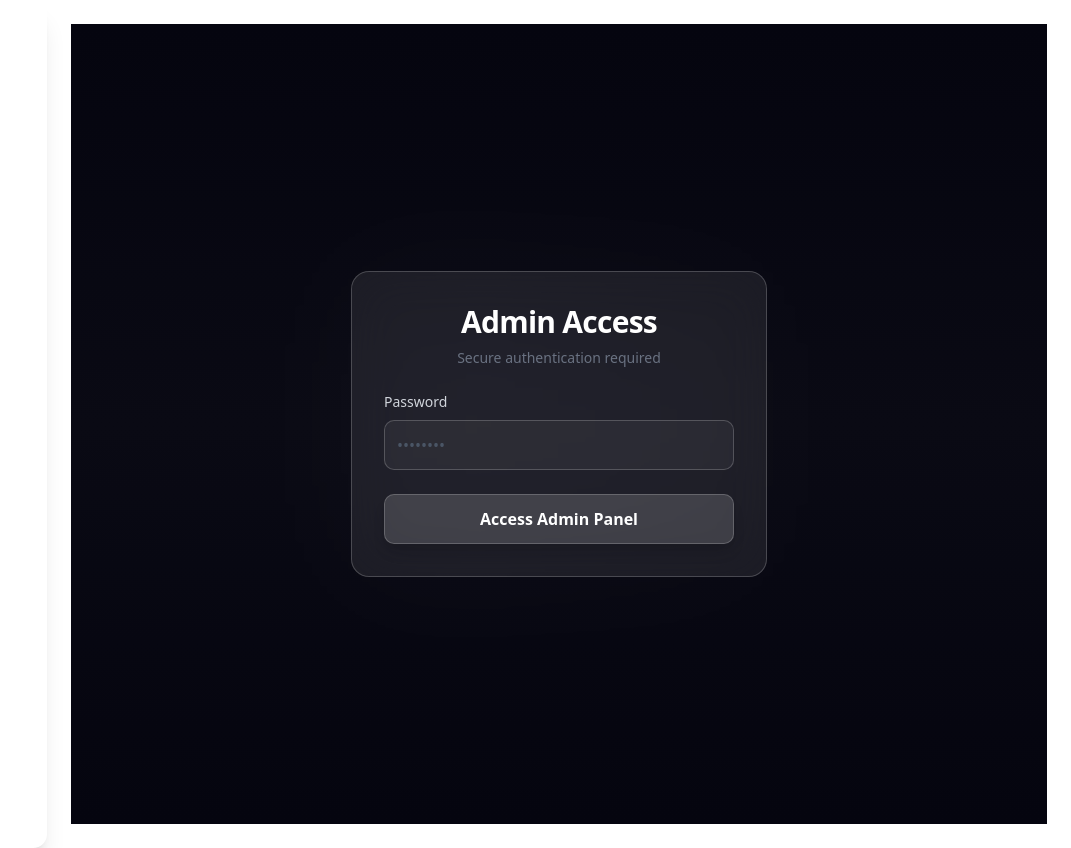
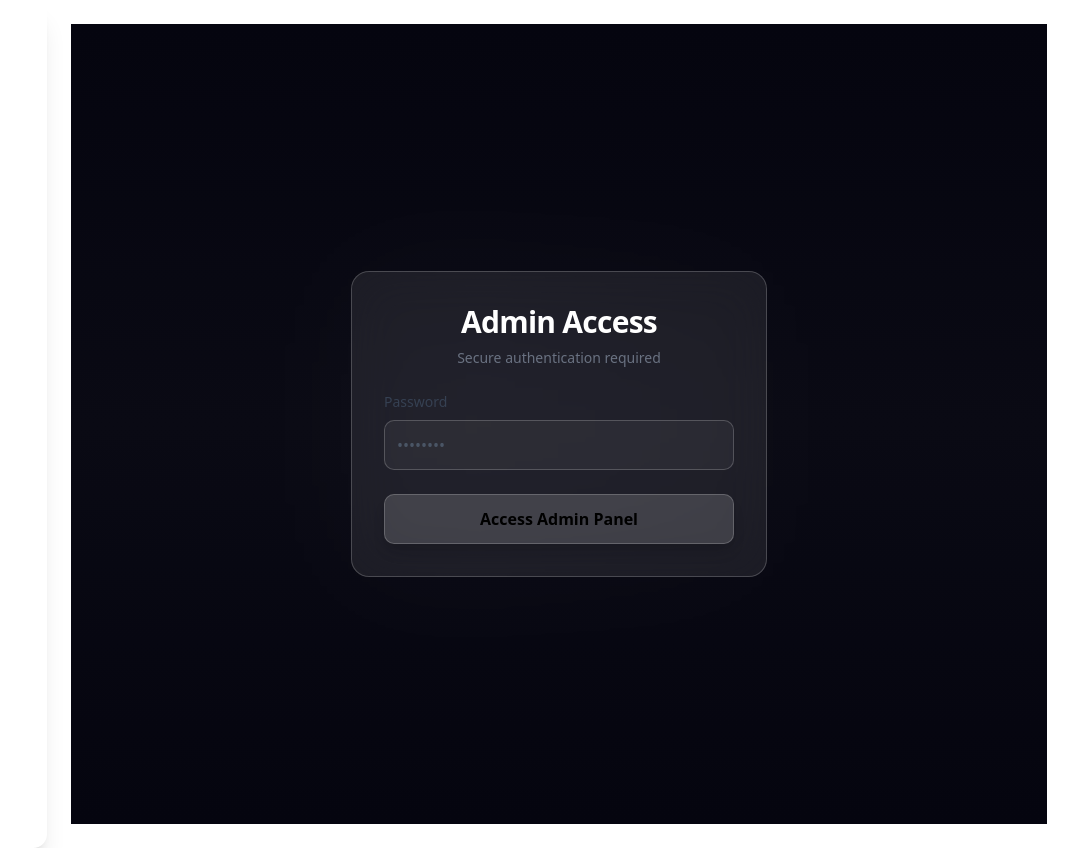
Before and after one commit to fauzan018/taraweeh-finder, a Next.js app: page /admin/login in a window 1280 px wide. Shown: the whole page, without its empty margins (209-1280 px from the left). Built offline with nearby package versions, Linux system fonts and the light colour scheme.

Commit message:
Fix contrast issues: darken text on translucent white backgrounds
- PremiumButton primary variant text -> black
- RamadanCounter text -> black
- Admin login label/input -> darker text
- Header 'Submit Mosque' button text -> black

```diff
--- a/src/app/admin/login/page.tsx
+++ b/src/app/admin/login/page.tsx
@@ -52,7 +52,7 @@ export default function AdminLogin() {
 
             {/* Password Input */}
             <div className="space-y-2">
-              <label className="text-gray-300 text-sm font-medium block">
+              <label className="text-gray-700 text-sm font-medium block">
                 Password
               </label>
               <div className="relative group">
@@ -62,7 +62,7 @@ export default function AdminLogin() {
                   value={password}
                   onChange={(e) => setPassword(e.target.value)}
                   disabled={loading}
-                  className="w-full rounded-lg p-3 bg-white/5 hover:bg-white/8 border border-white/20 focus:border-white/40 text-white placeholder-gray-600 focus:outline-none transition-all duration-300 disabled:opacity-50"
+                  className="w-full rounded-lg p-3 bg-white/5 hover:bg-white/8 border border-white/20 focus:border-white/40 text-black placeholder-gray-600 focus:outline-none transition-all duration-300 disabled:opacity-50"
                 />
               </div>
             </div>
--- a/src/app/page.tsx
+++ b/src/app/page.tsx
@@ -97,7 +97,7 @@ export default function HomePage() {
                 <p className="text-gray-500 mt-1 text-sm sm:text-base">Discover Taraweeh near you</p>
               </div>
               <div className="hidden sm:flex items-center gap-4">
-                <Link href="/submit" className="px-4 py-2 bg-white/10 hover:bg-white/20 text-white rounded-lg font-semibold transition-all duration-300">
+                <Link href="/submit" className="px-4 py-2 bg-white/10 hover:bg-white/20 text-black rounded-lg font-semibold transition-all duration-300">
                   Submit Mosque
                 </Link>
                 <RamadanCounter />
--- a/src/components/PremiumButton.tsx
+++ b/src/components/PremiumButton.tsx
@@ -18,7 +18,7 @@ export function PremiumButton({
 
   const variantClasses = {
     primary:
-      "px-4 py-2.5 bg-white/15 hover:bg-white/25 border border-white/20 hover:border-white/40 text-white shadow-lg hover:shadow-xl",
+      "px-4 py-2.5 bg-white/15 hover:bg-white/25 border border-white/20 hover:border-white/40 text-black shadow-lg hover:shadow-xl",
     secondary:
       "px-4 py-2 bg-white/8 hover:bg-white/15 border border-white/10 hover:border-white/20 text-gray-300 hover:text-white",
     tertiary:
--- a/src/components/RamadanCounter.tsx
+++ b/src/components/RamadanCounter.tsx
@@ -46,7 +46,7 @@ export default function RamadanCounter() {
   return (
     <div className="relative group">
       <div className="absolute inset-0 bg-gradient-to-r from-white/10 to-white/5 rounded-xl blur opacity-75 group-hover:opacity-100 transition duration-1000 group-hover:duration-200" />
-      <div className="relative rounded-xl bg-white/8 backdrop-blur-xl border border-white/10 px-4 py-3 text-white font-semibold text-center mb-4 hover:border-white/20 hover:bg-white/12 transition-all duration-300">
+      <div className="relative rounded-xl bg-white/8 backdrop-blur-xl border border-white/10 px-4 py-3 text-black font-semibold text-center mb-4 hover:border-white/20 hover:bg-white/12 transition-all duration-300">
         {day ? (
           <div className="text-base font-bold tracking-tight">Ramadan Day {day}</div>
         ) : (
```
